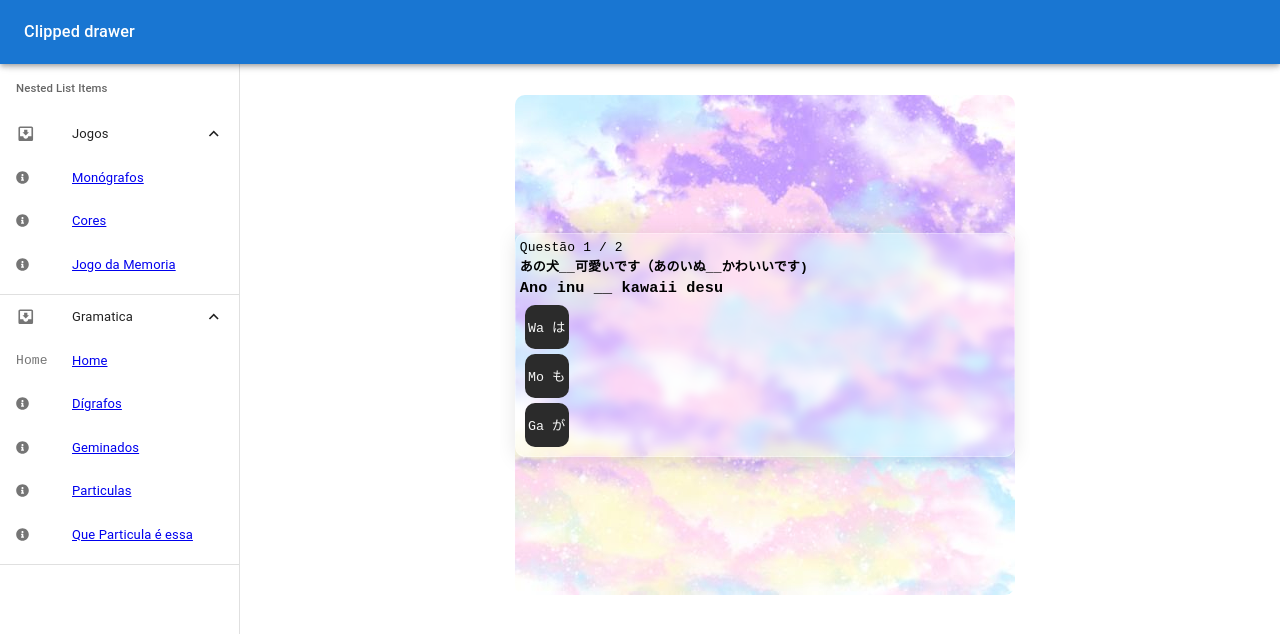
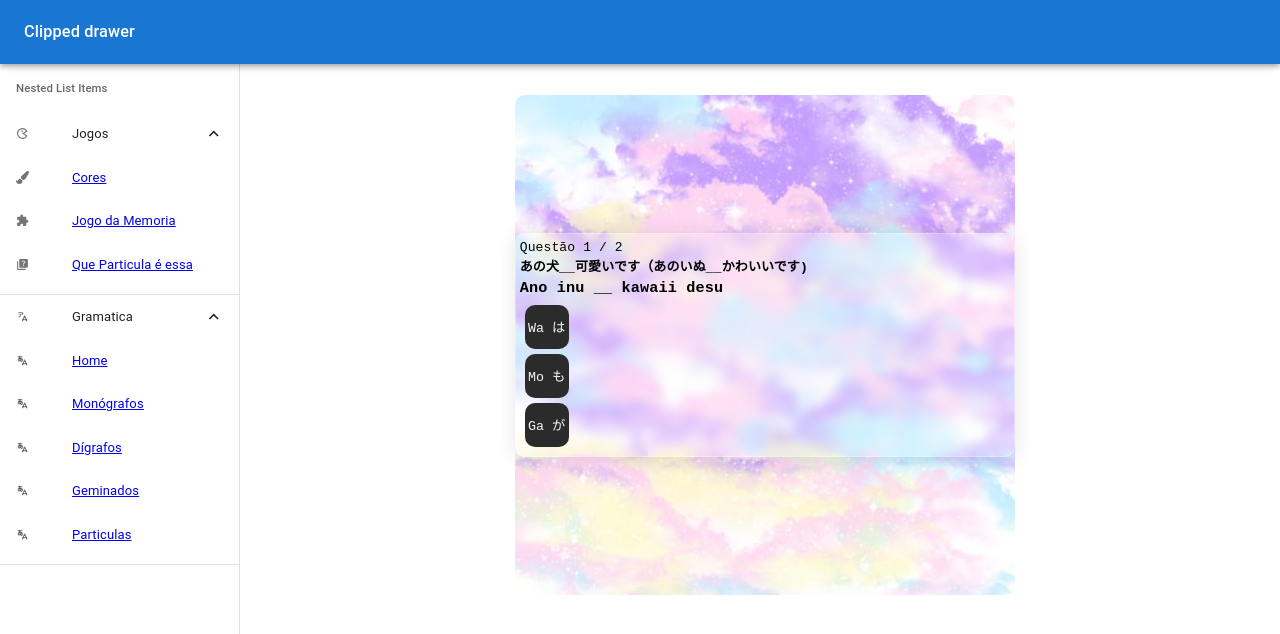
Before and after one commit to deborafsm/nihongo-san, a React (Create React App) app in the folder my-app/: page /particula-game in a window 1280 px wide. Shown: the top 634 px of the page. Built offline with nearby package versions, Linux system fonts and the light colour scheme.

Commit message:
update: icons

```diff
--- a/my-app/src/layout/Aside/DataAside.jsx
+++ b/my-app/src/layout/Aside/DataAside.jsx
@@ -1,59 +1,61 @@
-import { FaColumns, FaInfoCircle } from "react-icons/fa";
+import { FaPaintBrush, FaInfoCircle } from "react-icons/fa";
+import { MdQuiz, MdExtension } from "react-icons/md";
+import { TbLanguageHiragana } from "react-icons/tb";
 export const SideData = [
   {
-    id:"123",
+    id: "123",
     title: "Home",
     path: "/home",
-    icon: "Home",
+    icon: <TbLanguageHiragana />,
     cName: "Gramatica",
   },
   {
-    id:"123456",
+    id: "123456",
     title: "Monógrafos",
     path: "/monografos",
-    icon: <FaInfoCircle />,
+    icon: <TbLanguageHiragana />,
+    cName: "Gramatica",
+  },
+  {
+    id: "123789",
+    title: "Dígrafos",
+    path: "/digrafos",
+    icon: <TbLanguageHiragana />,
+    cName: "Gramatica",
+  },
+  {
+    id: "123012",
+    title: "Geminados",
+    path: "/germinados",
+    icon: <TbLanguageHiragana />,
+    cName: "Gramatica",
+  },
+  {
+    id: "123013",
+    title: "Cores",
+    path: "/cores",
+    icon: <FaPaintBrush />,
     cName: "Jogo",
   },
   {
-    id:"123789",
-    title: "Dígrafos",
-    path: "/digrafos",
-    icon: <FaInfoCircle />,
+    id: "123015",
+    title: "Jogo da Memoria",
+    path: "/game",
+    icon: <MdExtension />,
+    cName: "Jogo",
+  },
+  {
+    id: "123014",
+    title: "Particulas",
+    path: "/particula",
+    icon: <TbLanguageHiragana />,
     cName: "Gramatica",
   },
   {
-    id:"123012",
-    title: "Geminados",
-    path: "/germinados",
-    icon: <FaInfoCircle />,
-    cName: "Gramatica",
-  },
-  {
-    id:"123013",
-    title: "Cores",
-    path: "/cores",
-    icon: <FaInfoCircle />,
+    id: "123016",
+    title: "Que Particula é essa ",
+    path: "/particula-game",
+    icon: <MdQuiz />,
     cName: "Jogo",
   },
-  {
-    id:"123015",
-    title: "Jogo da Memoria",
-    path: "/game",
-    icon: <FaInfoCircle />,
-    cName: "Jogo",
-  },
-  {
-    id:"123014",
-    title: "Particulas",
-    path: "/particula",
-    icon: <FaInfoCircle />,
-    cName: "Gramatica",
-  },
-  {
-    id:"123016",
-    title: "Que Particula é essa ",
-    path: "/particula-game",
-    icon: <FaInfoCircle />,
-    cName: "Gramatica",
-  }
 ];
--- a/my-app/src/layout/Aside/NewAside.jsx
+++ b/my-app/src/layout/Aside/NewAside.jsx
@@ -21,6 +21,8 @@ import ExpandMore from "@mui/icons-material/ExpandMore";
 import StarBorder from "@mui/icons-material/StarBorder";
 import HomeIcon from "@mui/icons-material/Home";
 import { SideData } from "./DataAside";
+import { TbLanguageKatakana } from "react-icons/tb";
+import { BiGame } from "react-icons/bi";
 const NewAside = () => {
   const drawerWidth = 240;
   const [open, setOpen] = React.useState(true);
@@ -72,7 +74,7 @@ const NewAside = () => {
             >
               <ListItemButton onClick={handleClick}>
                 <ListItemIcon>
-                  <InboxIcon />
+                  <BiGame />
                 </ListItemIcon>
                 <ListItemText primary="Jogos" />
                 {open ? <ExpandLess /> : <ExpandMore />}
@@ -107,7 +109,7 @@ const NewAside = () => {
             >
               <ListItemButton onClick={handleClickGrm}>
                 <ListItemIcon>
-                  <InboxIcon />
+                  <TbLanguageKatakana />
                 </ListItemIcon>
                 <ListItemText primary="Gramatica" />
                 {openGrm ? <ExpandLess /> : <ExpandMore />}
```
